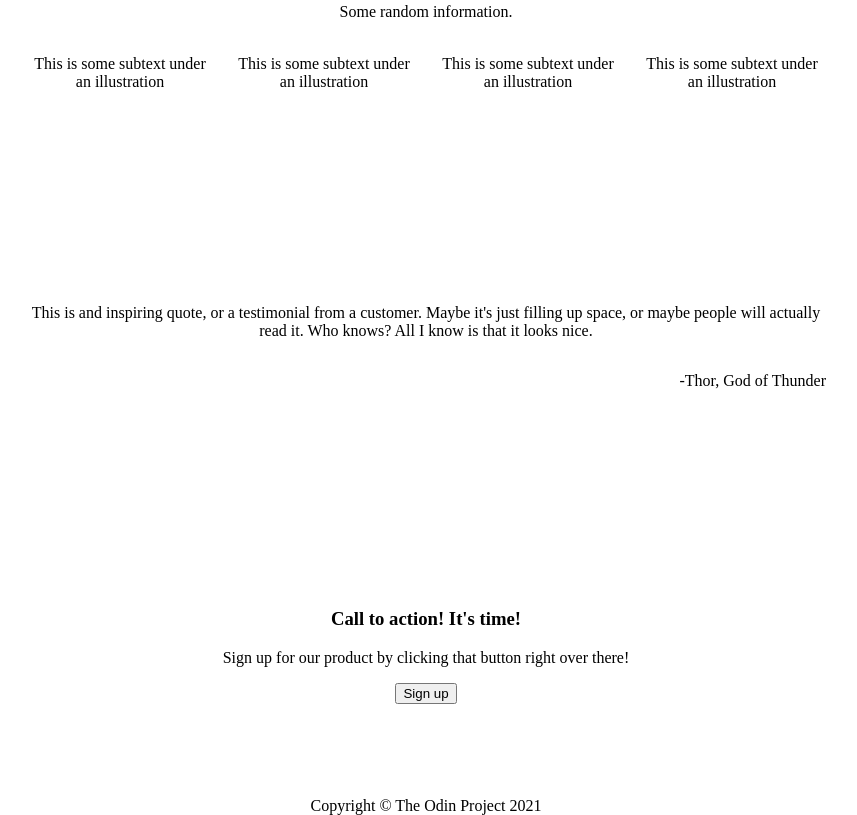
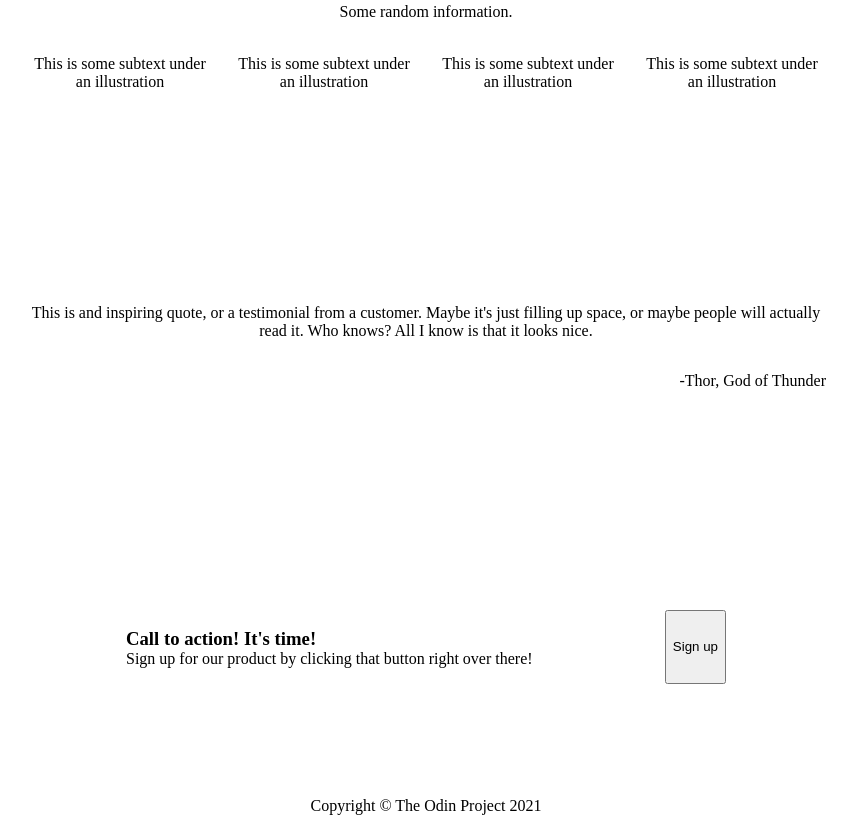
Before and after one commit to 54MU31M00R3/landing-page, a plain HTML site: page index.html in a window 1280 px wide. Shown: the part 483-1298 px from the top of the page, without its empty margins (214-1071 px from the left). Drawn offline with Linux system fonts and the light colour scheme.

Commit message:
Add CSS to third chunk of landing page
Aligned sign-up-info text to the left and the sign
up button to the right

```diff
--- a/index.html
+++ b/index.html
@@ -92,19 +92,17 @@
             </div>
             <div class="home-chunk">
                 <div class="fourth-sub-chunk">
-                    <div class="container">
-                        <div class="sign-up-info">
+                    <div class="sign-up-info">
                             <h3 class="header">
                                 Call to action! It's time!
                             </h3>
                             <p class="text">
                                 Sign up for our product by clicking that button right over there!
                             </p>
-                        </div>
-                        <button class="sign-up">
-                            Sign up
-                        </button>
                     </div>
+                    <button class="sign-up">
+                        Sign up
+                    </button>
                 </div>
             </div>
         <div class="footer">
--- a/styles/main.css
+++ b/styles/main.css
@@ -52,3 +52,17 @@ body {
 .third-sub-chunk .credits{
     text-align: right;
 }
+.fourth-sub-chunk {
+    display:flex;
+    width: 600px;
+    justify-content: space-between;
+}
+.fourth-sub-chunk .sign-up-info{
+    text-align: left;
+}
+.fourth-sub-chunk .sign-up-info .header {
+    margin-bottom: 0;
+}
+.fourth-sub-chunk .sign-up-info .text {
+    margin-top: 0;
+}
```
